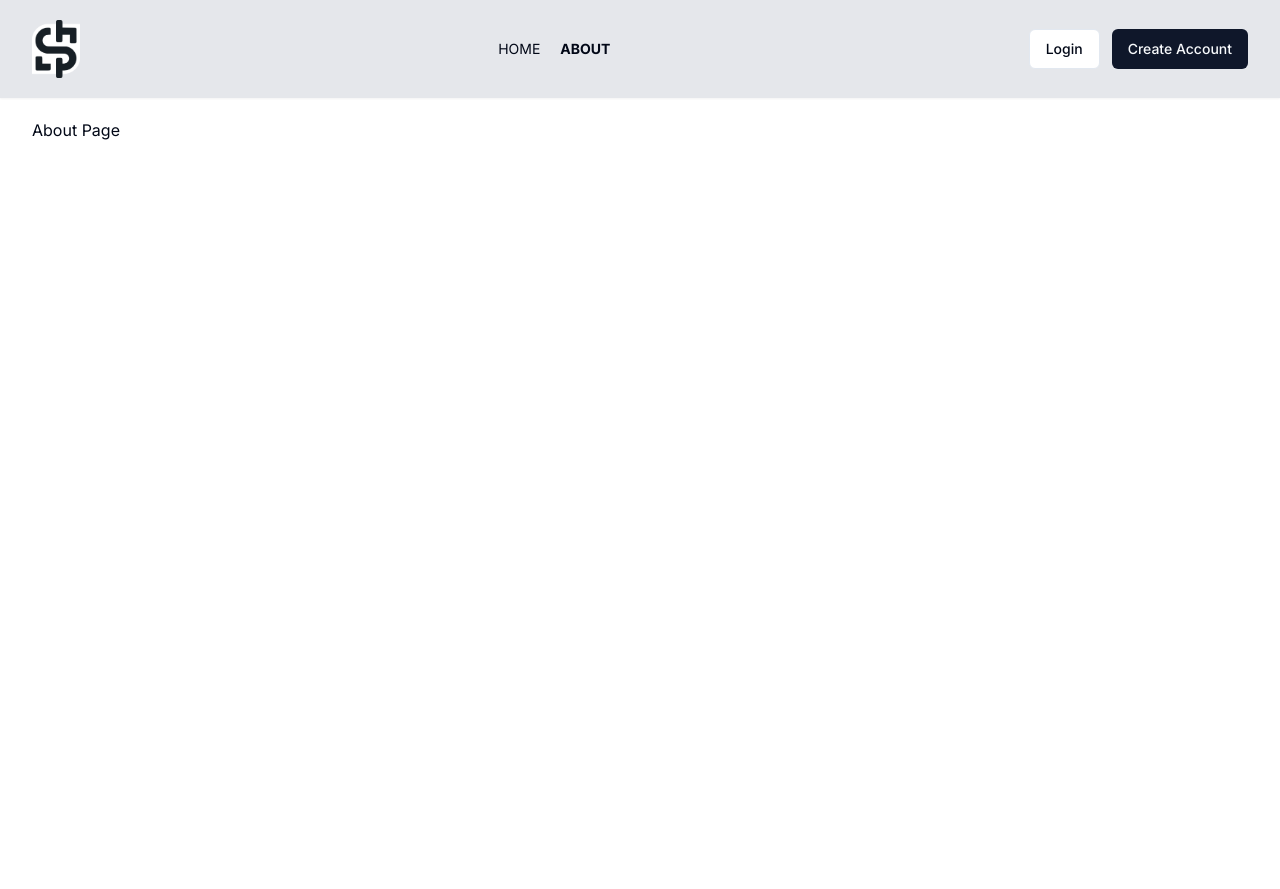
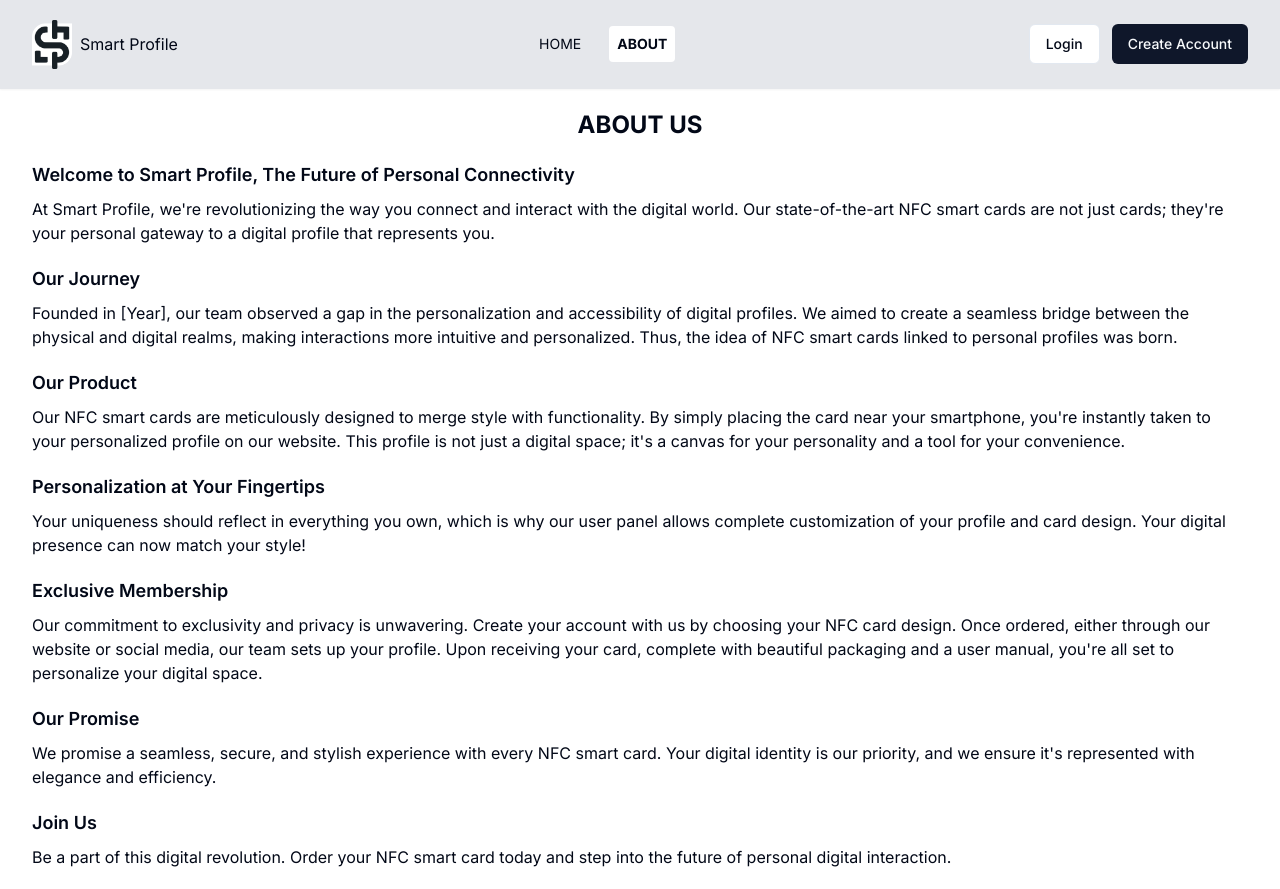
Before and after one commit to akash4797/nfcprofile, a Next.js app: page /aboutus in a window 1280 px wide. Before the commit the page ends 800 px from the top, so only its background shows below. Built offline with nearby package versions, Linux system fonts and the light colour scheme; no server answers.

Commit message:
layout management

```diff
--- a/app/aboutus/page.tsx
+++ b/app/aboutus/page.tsx
@@ -7,9 +7,42 @@ export default function About() {
   const { status } = useSession();
   if (status === "loading") return <Loading />;
   return (
-    <div className="flex flex-col justify-center">
-      <Header />
-      <div className="container py-5">About Page</div>
+    <div className="container">
+      <div className="">
+        <h1 className="text-2xl font-bold text-center uppercase">About us</h1>
+      </div>
+      <div className="mt-5 flex flex-col gap-2">
+        <h2 className="text-lg font-semibold">
+          Welcome to Smart Profile, The Future of Personal Connectivity
+        </h2>
+        <p>{`At Smart Profile, we're revolutionizing the way you connect and interact with the digital world. Our state-of-the-art NFC smart cards are not just cards; they're your personal gateway to a digital profile that represents you.`}</p>
+      </div>
+      <div className="mt-5 flex flex-col gap-2">
+        <h2 className="text-lg font-semibold">Our Journey</h2>
+        <p>{`Founded in [Year], our team observed a gap in the personalization and accessibility of digital profiles. We aimed to create a seamless bridge between the physical and digital realms, making interactions more intuitive and personalized. Thus, the idea of NFC smart cards linked to personal profiles was born.`}</p>
+      </div>
+      <div className="mt-5 flex flex-col gap-2">
+        <h2 className="text-lg font-semibold">Our Product</h2>
+        <p>{`Our NFC smart cards are meticulously designed to merge style with functionality. By simply placing the card near your smartphone, you're instantly taken to your personalized profile on our website. This profile is not just a digital space; it's a canvas for your personality and a tool for your convenience.`}</p>
+      </div>
+      <div className="mt-5 flex flex-col gap-2">
+        <h2 className="text-lg font-semibold">
+          Personalization at Your Fingertips
+        </h2>
+        <p>{`Your uniqueness should reflect in everything you own, which is why our user panel allows complete customization of your profile and card design. Your digital presence can now match your style!`}</p>
+      </div>
+      <div className="mt-5 flex flex-col gap-2">
+        <h2 className="text-lg font-semibold">Exclusive Membership</h2>
+        <p>{`Our commitment to exclusivity and privacy is unwavering. Create your account with us by choosing your NFC card design. Once ordered, either through our website or social media, our team sets up your profile. Upon receiving your card, complete with beautiful packaging and a user manual, you're all set to personalize your digital space.`}</p>
+      </div>
+      <div className="mt-5 flex flex-col gap-2">
+        <h2 className="text-lg font-semibold">Our Promise</h2>
+        <p>{`We promise a seamless, secure, and stylish experience with every NFC smart card. Your digital identity is our priority, and we ensure it's represented with elegance and efficiency.`}</p>
+      </div>
+      <div className="mt-5 flex flex-col gap-2">
+        <h2 className="text-lg font-semibold">Join Us</h2>
+        <p>{`Be a part of this digital revolution. Order your NFC smart card today and step into the future of personal digital interaction.`}</p>
+      </div>
     </div>
   );
 }
--- a/app/auth/signin/page.tsx
+++ b/app/auth/signin/page.tsx
@@ -38,9 +38,7 @@ export default function Signin() {
   if (status === "loading") return <Loading />;
 
   return (
-    <div className="flex flex-col justify-center">
-      <Header />
-      <div className="container py-5">
+    <div className="container">
       <div className="">
         <h1 className="text-xl font-bold">SIGN IN</h1>
       </div>
@@ -69,6 +67,5 @@ export default function Signin() {
         </Button>
       </form>
     </div>
-    </div>
   );
 }
--- a/app/auth/signup/page.tsx
+++ b/app/auth/signup/page.tsx
@@ -46,9 +46,7 @@ export default function Auth() {
   if (status === "loading") return <Loading />;
 
   return (
-    <div className="flex flex-col justify-center">
-      <Header />
-      <div className="container py-5">
+    <div className="container">
       <div className="">
         <h1 className="text-xl font-bold">SIGN UP</h1>
       </div>
@@ -85,6 +83,5 @@ export default function Auth() {
         </Button>
       </form>
     </div>
-    </div>
   );
 }
--- a/app/layout.tsx
+++ b/app/layout.tsx
@@ -3,6 +3,8 @@ import { Inter } from "next/font/google";
 import "./globals.css";
 import { NextAuthProvider } from "@/components/AuthProvider/AuthProvider";
 import { Toaster } from "@/components/ui/sonner";
+import Header from "@/components/landingpage/Header";
+import Layout from "@/components/landingpage/Layout";
 
 const inter = Inter({ subsets: ["latin"] });
 
@@ -19,7 +21,9 @@ export default function RootLayout({
   return (
     <html lang="en">
       <NextAuthProvider>
-        <body className={inter.className}>{children}</body>
+        <body className={inter.className}>
+          <Layout>{children}</Layout>
+        </body>
         <Toaster />
       </NextAuthProvider>
     </html>
--- a/app/page.tsx
+++ b/app/page.tsx
@@ -6,10 +6,5 @@ import Loading from "@/components/Loading/Loading";
 export default function Home() {
   const { status } = useSession();
   if (status === "loading") return <Loading />;
-  return (
-    <div className="flex flex-col justify-center">
-      <Header />
-      <div className="container py-5">Home Page</div>
-    </div>
-  );
+  return <div className="container">Home Page</div>;
 }
--- a/components/landingpage/Header.tsx
+++ b/components/landingpage/Header.tsx
@@ -30,21 +30,32 @@ export default function Header() {
     <div className="flex flex-col justify-center">
       <header className="w-full bg-gray-200 shadow-sm">
         <div className="w-full flex justify-between py-5 container items-center">
-          <Link href={"/"}>
+          <Link href={"/"} className="flex justify-center items-center gap-2">
             <Image
               src={"/logo.png"}
               height={527}
               width={640.95}
               alt="logo"
-              className=" w-12"
+              className=" w-10"
             />
+            <span className="text-base">Smart Profile</span>
           </Link>
           <ul className="flex gap-5 uppercase text-sm">
             <Link href={"/"}>
-              <li className={`${pathname === "/" ? "font-bold" : ""}`}>Home</li>
+              <li
+                className={`${
+                  pathname === "/" ? "font-bold bg-white" : ""
+                } p-2 rounded`}
+              >
+                Home
+              </li>
             </Link>
             <Link href={"/aboutus"}>
-              <li className={`${pathname === "/aboutus" ? "font-bold" : ""}`}>
+              <li
+                className={`${
+                  pathname === "/aboutus" ? "font-bold bg-white" : ""
+                } rounded p-2`}
+              >
                 About
               </li>
             </Link>
--- /dev/null
+++ b/components/landingpage/Layout.tsx
@@ -0,0 +1,17 @@
+"use client";
+import React from "react";
+import Header from "./Header";
+import { usePathname } from "next/navigation";
+
+export default function Layout({ children }: { children: React.ReactNode }) {
+  const pathName = usePathname();
+
+  if (pathName === "/studio") return <>{children}</>;
+
+  return (
+    <div className="flex flex-col min-h-screen">
+      <Header />
+      <div className="py-5">{children}</div>
+    </div>
+  );
+}
--- a/next.config.js
+++ b/next.config.js
@@ -1,4 +1,4 @@
 /** @type {import('next').NextConfig} */
-const nextConfig = {}
+const nextConfig = {};
 
-module.exports = nextConfig
+module.exports = nextConfig;
```
Also changed, not shown: 1 other file (tests, documents, lock files or other folders). Lines whose indentation alone changed are shown as unchanged.
